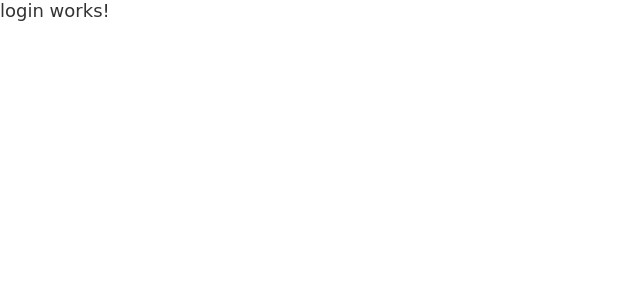
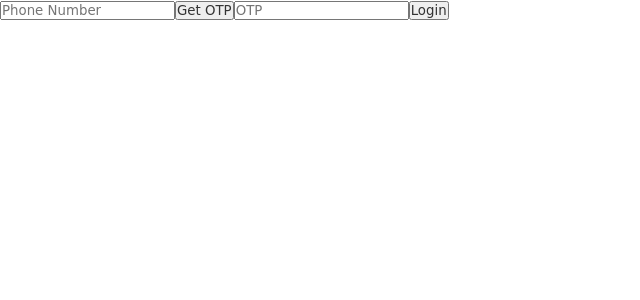
Before and after one commit to rajivsarkar67/washndry-frontend, an Angular app: page /login in a window 1280 px wide. Shown: the top 300 px of the page, without its empty margins (0-640 px from the left). Built offline with nearby package versions, Linux system fonts and the light colour scheme.

Commit message:
feat: basic layout for login

```diff
--- a/src/app/header/header.component.html
+++ b/src/app/header/header.component.html
@@ -1,4 +1,4 @@
 <header class="top-bar">
     <p>Logo Placeholder</p>
-    <button class="primary-button">Login</button>
+    <button class="primary-button" (click)="goToLogin()">Login</button>
 </header>
--- a/src/app/header/header.component.ts
+++ b/src/app/header/header.component.ts
@@ -1,4 +1,5 @@
 import { Component } from '@angular/core';
+import { Router } from '@angular/router';
 
 @Component({
   selector: 'app-header',
@@ -9,4 +10,9 @@ import { Component } from '@angular/core';
 })
 export class HeaderComponent {
 
+  constructor(private router: Router){}
+
+  goToLogin(){
+    this.router.navigate(['login']);
+  }
 }
--- a/src/app/login/login.component.html
+++ b/src/app/login/login.component.html
@@ -1 +1,4 @@
-<p>login works!</p>
+<input type="number" placeholder="Phone Number">
+<button>Get OTP</button>
+<input type="number" placeholder="OTP">
+<button>Login</button>
```
